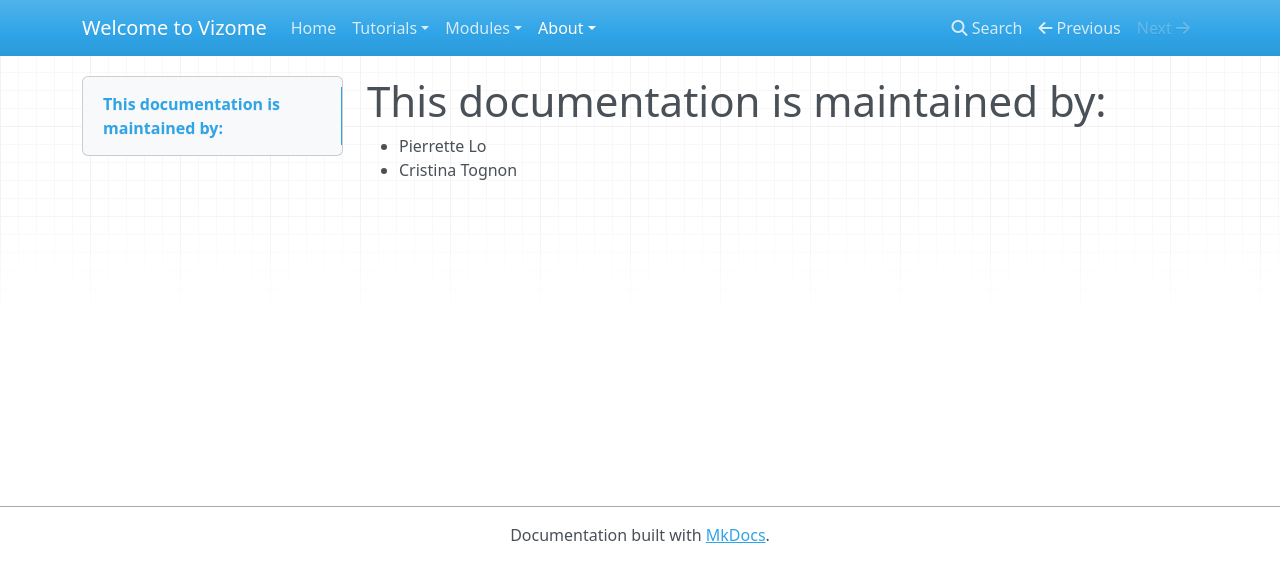
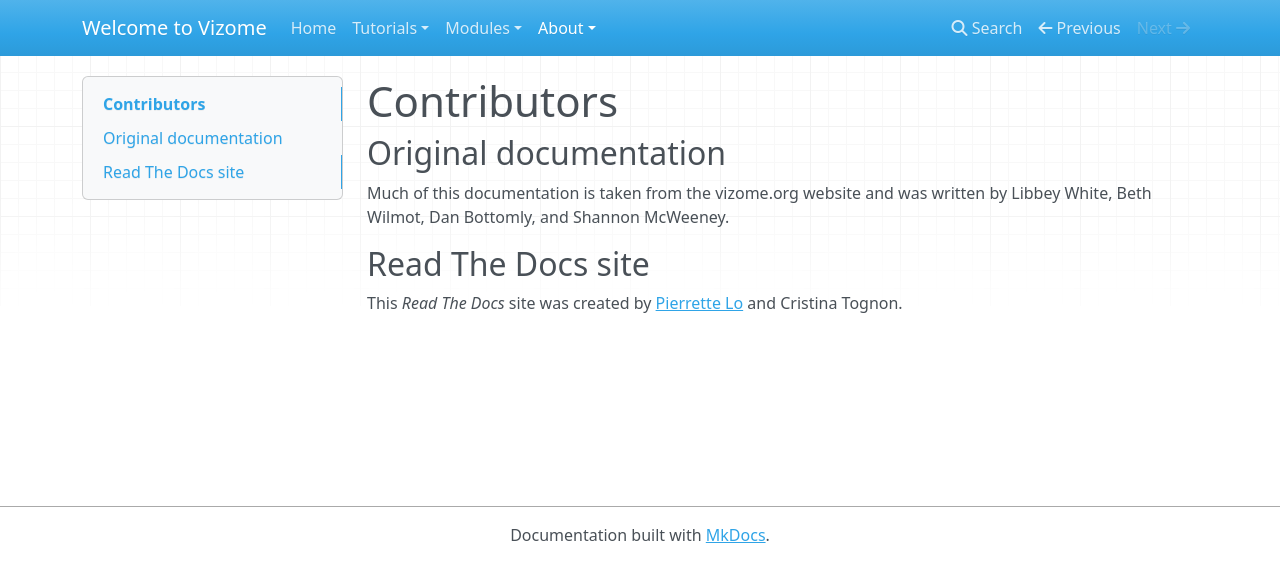
Before and after one commit to lopierra/vizome_docs, an MkDocs documentation site: the page built from docs/contributors.md, in a window 1280 px wide. Shown: the top 582 px of the page. Built offline with MkDocs 1.6.1, drawn with Linux system fonts in a browser that asks for light colours; nearby versions of some CDN libraries; old or Windows-style settings are respelled for this version of MkDocs.

Commit message:
update contributors

```diff
--- a/docs/contributors.md
+++ b/docs/contributors.md
@@ -1,4 +1,9 @@
-# This documentation is maintained by:
+# Contributors
 
-* Pierrette Lo
-* Cristina Tognon
+## Original documentation
+
+Much of this documentation is taken from the vizome.org website and was written by Libbey White, Beth Wilmot, Dan Bottomly, and Shannon McWeeney.
+
+## Read The Docs site
+
+This *Read The Docs* site was created by [Pierrette Lo](https://github.com/lopierra) and Cristina Tognon.
--- a/mkdocs.yml
+++ b/mkdocs.yml
@@ -13,7 +13,7 @@
   - 6. Compare gene variants view: compare.md
   - 7. Expression stratification view: expression.md
   - 8. Chronology view: chronology.md
-  - 9. Individual gene model view: individual.md
+  - 9. Gene model view: individual.md
   - 10. Protein view: protein.md
   - 11. Inhibitor view: inhibitor.md
   - 12. HitWalker: hitwalker.md
```
